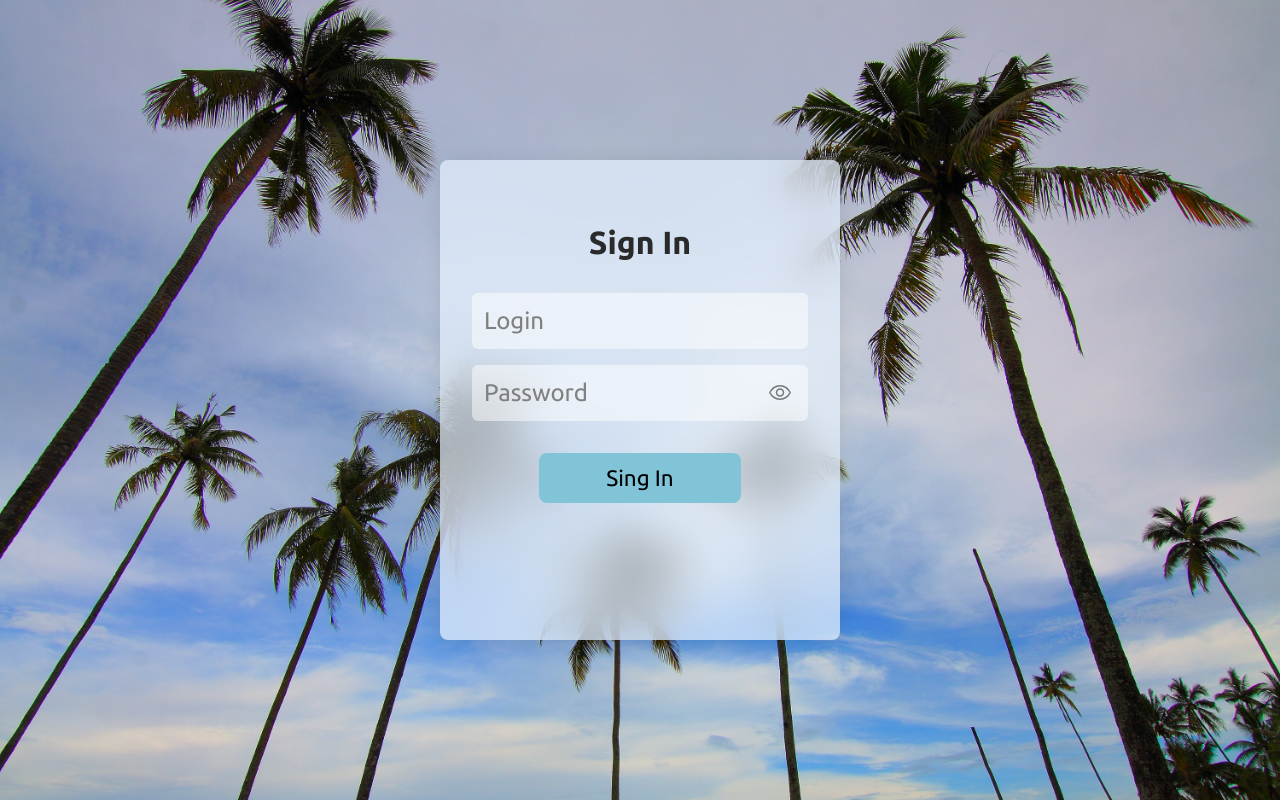
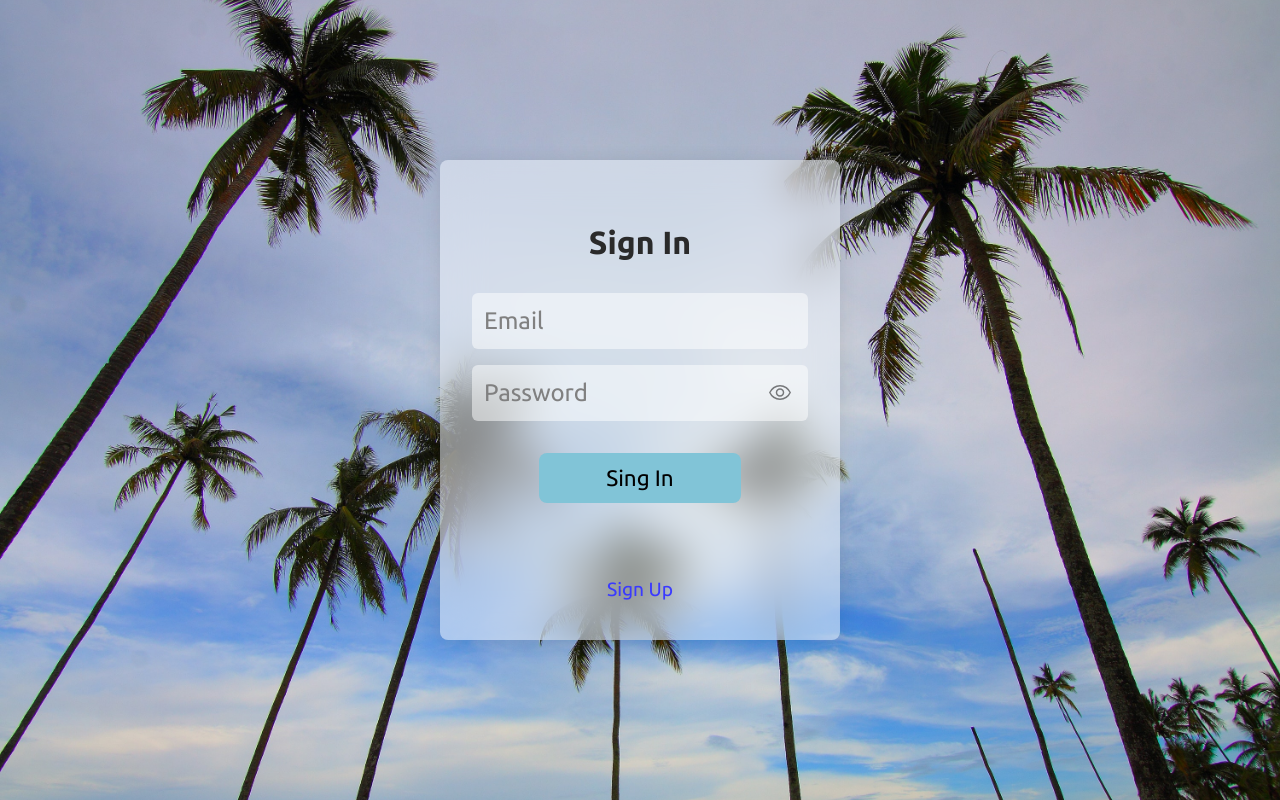
Before and after one commit to ekb1zh/test-beautiful-form, a React (Create React App) app: page / in a window 1280 px wide. Built offline with nearby package versions, Linux system fonts and the light colour scheme.

Commit message:
Add SignInForm and SignUpForm

```diff
--- a/src/pages/AuthPage/AuthPage.module.scss
+++ b/src/pages/AuthPage/AuthPage.module.scss
@@ -25,7 +25,7 @@
   padding: 32px;
   border-radius: 8px;
 
-  background: rgb(230, 241, 255, 70%);
+  background: rgb(242, 248, 255, 50%);
   backdrop-filter: blur(20px);
   box-shadow: 0 3px 20px 0 rgba(0, 0, 0, 0.1);
 
@@ -37,24 +37,8 @@
   & > * {
     width: 100%;
   }
-}
-
-.Form {
-  display: flex;
-  flex-direction: column;
-  justify-content: flex-start;
-  align-items: center;
-
-  & > * {
-    width: 100%;
-  }
-
-  & > :not(:first-child) {
-    margin-top: 16px;
-  }
 
   & > :last-child {
-    margin-top: 32px;
-    width: 60%;
+    margin-top: auto;
   }
 }
--- a/src/pages/AuthPage/AuthPage.tsx
+++ b/src/pages/AuthPage/AuthPage.tsx
@@ -1,54 +1,29 @@
 import React, { useState } from 'react'
 
-import Input from 'src/components/Input'
-import Button from 'src/components/Button'
-
-import * as api from 'src/api'
+import LinkButton from 'src/components/LinkButton'
+import SignInForm from 'src/pages/AuthPage/SignInForm'
+import SignUpForm from 'src/pages/AuthPage/SignUpForm'
 import styles from 'src/pages/AuthPage/AuthPage.module.scss'
 
 const AuthPage: React.FC = () => {
-  const [loginValue, setLoginValue] = useState('')
-  const [passwordValue, setPasswordValue] = useState('')
+  const [isSignInMode, setIsSignInMode] = useState(true) // sign-in or sign-up mode
 
-  const onClick = async () => {
-    try {
-      const { token, error } = await api.signUp({
-        email: 'awdawd@awdawd.awdaw',
-        password: 'awdwadawd',
-      })
-
-      if (error || typeof token !== 'string') {
-        throw new Error(error)
-      }
-
-      alert(JSON.stringify(token))
-    } catch (error) {
-      console.error(error)
-    }
+  const onClick = () => {
+    setIsSignInMode((prev) => !prev)
   }
 
   return (
     <main className={styles.Main}>
       <div className={styles.Container}>
-        <h1 className={styles.Header}>Sign In</h1>
+        <h1 className={styles.Header}>
+          {isSignInMode ? 'Sign In' : 'Sign Up'}
+        </h1>
 
-        <form className={styles.Form}>
-          <Input
-            label='Login'
-            type='text'
-            value={loginValue}
-            onChange={setLoginValue}
-          />
+        {isSignInMode ? <SignInForm /> : <SignUpForm />}
 
-          <Input
-            label='Password'
-            type='password'
-            value={passwordValue}
-            onChange={setPasswordValue}
-          />
-
-          <Button onClick={onClick}>Sing In</Button>
-        </form>
+        <LinkButton onClick={onClick}>
+          {isSignInMode ? 'Sign Up' : 'Sign In'}
+        </LinkButton>
       </div>
     </main>
   )
--- /dev/null
+++ b/src/pages/AuthPage/Form.module.scss
@@ -0,0 +1,19 @@
+.Form {
+  display: flex;
+  flex-direction: column;
+  justify-content: flex-start;
+  align-items: center;
+
+  & > * {
+    width: 100%;
+  }
+
+  & > :not(:first-child) {
+    margin-top: 16px;
+  }
+
+  & > :last-child {
+    margin-top: 32px;
+    width: 60%;
+  }
+}
--- /dev/null
+++ b/src/pages/AuthPage/SignInForm.tsx
@@ -0,0 +1,67 @@
+import React, { useMemo, useState } from 'react'
+
+import Input, { InputProps } from 'src/components/Input'
+import Button from 'src/components/Button'
+
+import { validateEmail, validatePassword } from 'src/utils'
+import { signIn } from 'src/api'
+import styles from 'src/pages/AuthPage/Form.module.scss'
+
+const SignInForm: React.FC = () => {
+  const [emailValue, setEmailValue] = useState('')
+  const [passwordValue, setPasswordValue] = useState('')
+  const [wasSubmitted, setWasSubmitted] = useState(false)
+
+  const emailProps = useMemo<InputProps>(
+    () => ({
+      label: 'Email',
+      type: 'text',
+      value: emailValue,
+      onChange: ({ target: { value } }) => setEmailValue(value),
+      errorText: wasSubmitted ? validateEmail(emailValue) : undefined,
+    }),
+    [emailValue, wasSubmitted],
+  )
+
+  const passwordProps = useMemo<InputProps>(
+    () => ({
+      label: 'Password',
+      type: 'password',
+      value: passwordValue,
+      onChange: ({ target: { value } }) => setPasswordValue(value),
+      errorText: wasSubmitted ? validatePassword(passwordValue) : undefined,
+    }),
+    [passwordValue, wasSubmitted],
+  )
+
+  const onClick = async () => {
+    if (!wasSubmitted) {
+      setWasSubmitted(true)
+    }
+
+    try {
+      const { token, error } = await signIn({
+        email: emailValue,
+        password: passwordValue,
+      })
+
+      if (error || typeof token !== 'string') {
+        throw new Error(error)
+      }
+
+      alert(JSON.stringify(token))
+    } catch (error) {
+      console.error(error)
+    }
+  }
+
+  return (
+    <form className={styles.Form}>
+      <Input {...emailProps} />
+      <Input {...passwordProps} />
+      <Button onClick={onClick}>Sing In</Button>
+    </form>
+  )
+}
+
+export default SignInForm
--- /dev/null
+++ b/src/pages/AuthPage/SignUpForm.tsx
@@ -0,0 +1,86 @@
+import React, { useMemo, useState } from 'react'
+
+import Input, { InputProps } from 'src/components/Input'
+import Button from 'src/components/Button'
+
+import { validateEmail, validatePassword } from 'src/utils'
+import { signUp } from 'src/api'
+import styles from 'src/pages/AuthPage/Form.module.scss'
+
+const SignUpForm: React.FC = () => {
+  const [emailValue, setEmailValue] = useState('')
+  const [passwordValue, setPasswordValue] = useState('')
+  const [repeatPasswordValue, setRepeatPasswordValue] = useState('')
+  const [wasSubmitted, setWasSubmitted] = useState(false)
+
+  const isPasswordsEquals = passwordValue === repeatPasswordValue
+
+  const emailProps = useMemo<InputProps>(
+    () => ({
+      label: 'Email',
+      type: 'text',
+      value: emailValue,
+      onChange: ({ target: { value } }) => setEmailValue(value),
+      errorText: wasSubmitted ? validateEmail(emailValue) : undefined,
+    }),
+    [emailValue, wasSubmitted],
+  )
+
+  const passwordProps = useMemo<InputProps>(
+    () => ({
+      label: 'Password',
+      type: 'password',
+      value: passwordValue,
+      onChange: ({ target: { value } }) => setPasswordValue(value),
+      errorText: wasSubmitted ? validatePassword(passwordValue) : undefined,
+    }),
+    [passwordValue, wasSubmitted],
+  )
+
+  const repeatPasswordProps = useMemo<InputProps>(
+    () => ({
+      label: 'Repeat password',
+      type: 'password',
+      value: repeatPasswordValue,
+      onChange: ({ target: { value } }) => setRepeatPasswordValue(value),
+      errorText: wasSubmitted
+        ? !isPasswordsEquals
+          ? 'The second password is different'
+          : validatePassword(repeatPasswordValue)
+        : undefined,
+    }),
+    [isPasswordsEquals, repeatPasswordValue, wasSubmitted],
+  )
+
+  const onClick = async () => {
+    if (!wasSubmitted) {
+      setWasSubmitted(true)
+    }
+
+    try {
+      const { token, error } = await signUp({
+        email: emailValue,
+        password: passwordValue,
+      })
+
+      if (error || typeof token !== 'string') {
+        throw new Error(error)
+      }
+
+      alert(JSON.stringify(token))
+    } catch (error) {
+      console.error(error)
+    }
+  }
+
+  return (
+    <form className={styles.Form}>
+      <Input {...emailProps} />
+      <Input {...passwordProps} />
+      <Input {...repeatPasswordProps} />
+      <Button onClick={onClick}>Sing Up</Button>
+    </form>
+  )
+}
+
+export default SignUpForm
--- a/src/utils/index.ts
+++ b/src/utils/index.ts
@@ -1 +1,2 @@
 export * from 'src/utils/StringGenerator'
+export * from 'src/utils/validation'
--- /dev/null
+++ b/src/utils/validation.ts
@@ -0,0 +1,7 @@
+export const validateEmail = (email: string): string | undefined => {
+  return undefined
+}
+
+export const validatePassword = (password: string): string | undefined => {
+  return undefined
+}
```
